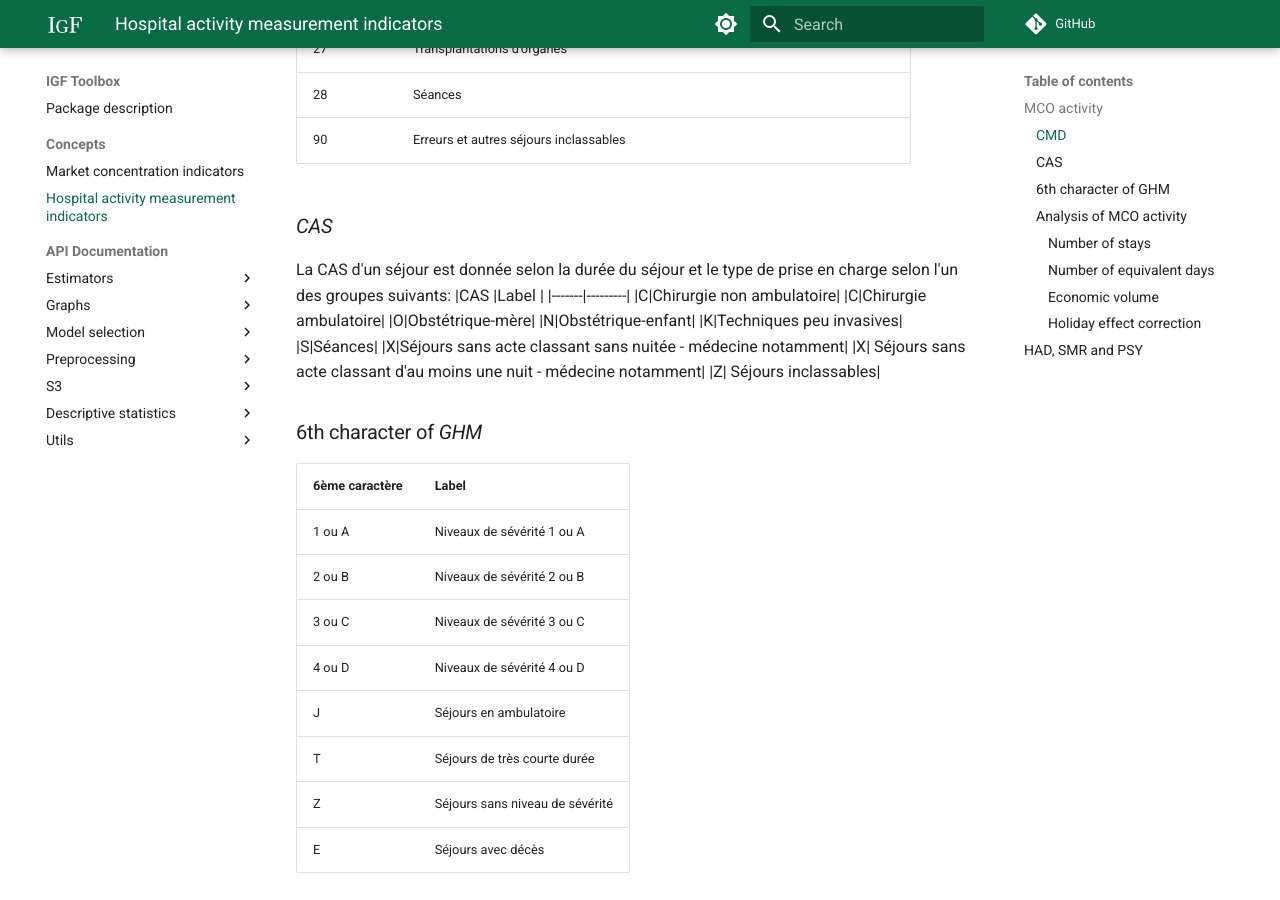
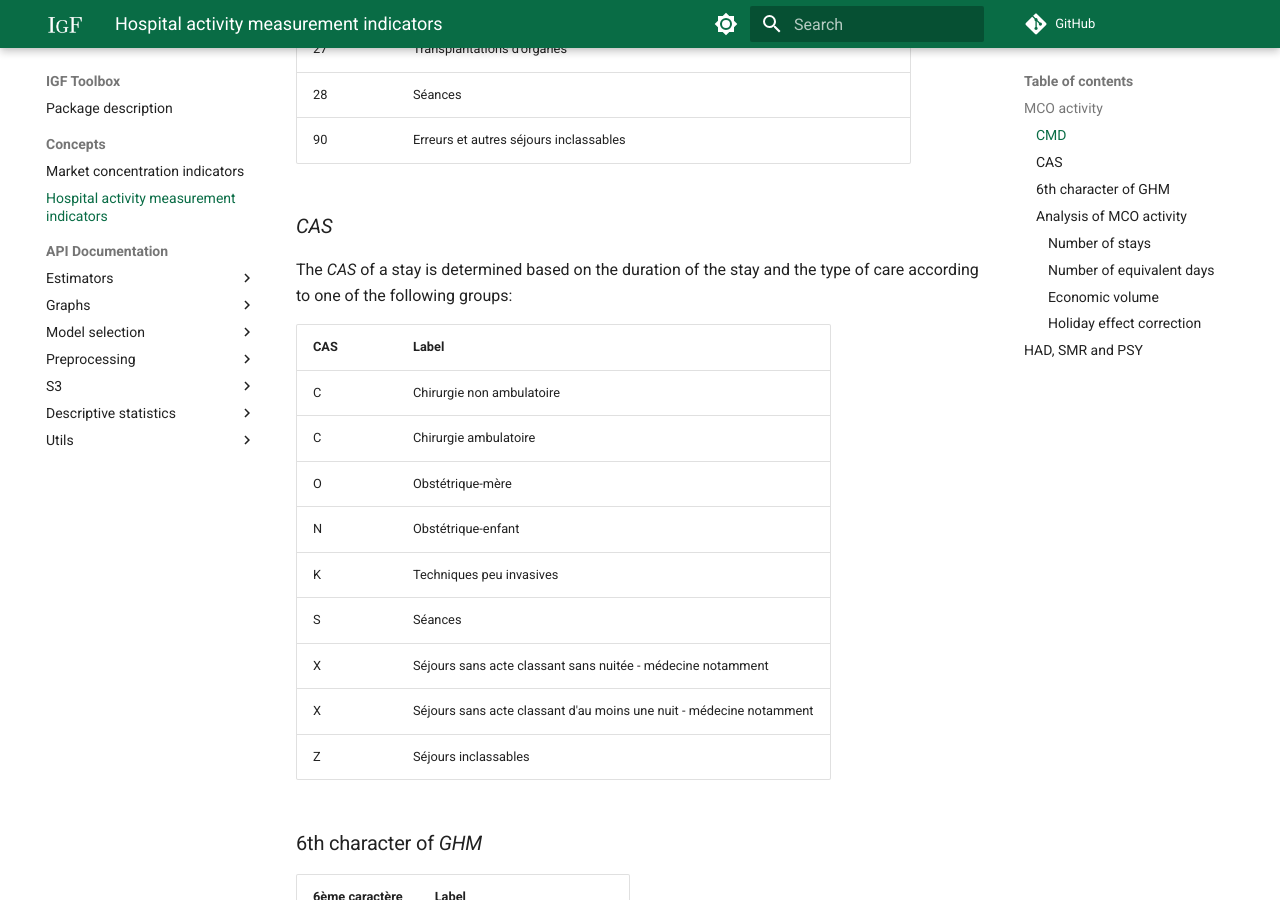
Before and after one commit to IGF-PSD/igf_toolbox, an MkDocs documentation site: the page built from docs/concepts/HOSPITAL_ACTIVITY.md, in a window 1280 px wide and 900 px high, scrolled down 3225 px. Built offline with MkDocs 1.6.1 and Material for MkDocs 9.7.7, drawn with Linux system fonts in a browser that asks for light colours; comment, search, counter and statistics services are not loaded.

Commit message:
Update HOSPITAL_ACTIVITY.md

```diff
--- a/docs/concepts/HOSPITAL_ACTIVITY.md
+++ b/docs/concepts/HOSPITAL_ACTIVITY.md
@@ -76,7 +76,8 @@ The *CMD* most often correspond to a functional system (nervous system disorders
 
 ### *CAS*
 
-La CAS d'un séjour est donnée selon la durée du séjour et le type de prise en charge selon l'un des groupes suivants:
+The *CAS* of a stay is determined based on the duration of the stay and the type of care according to one of the following groups:
+
 |CAS    |Label    |
 |-------|---------|
 |C|Chirurgie non ambulatoire|
```
